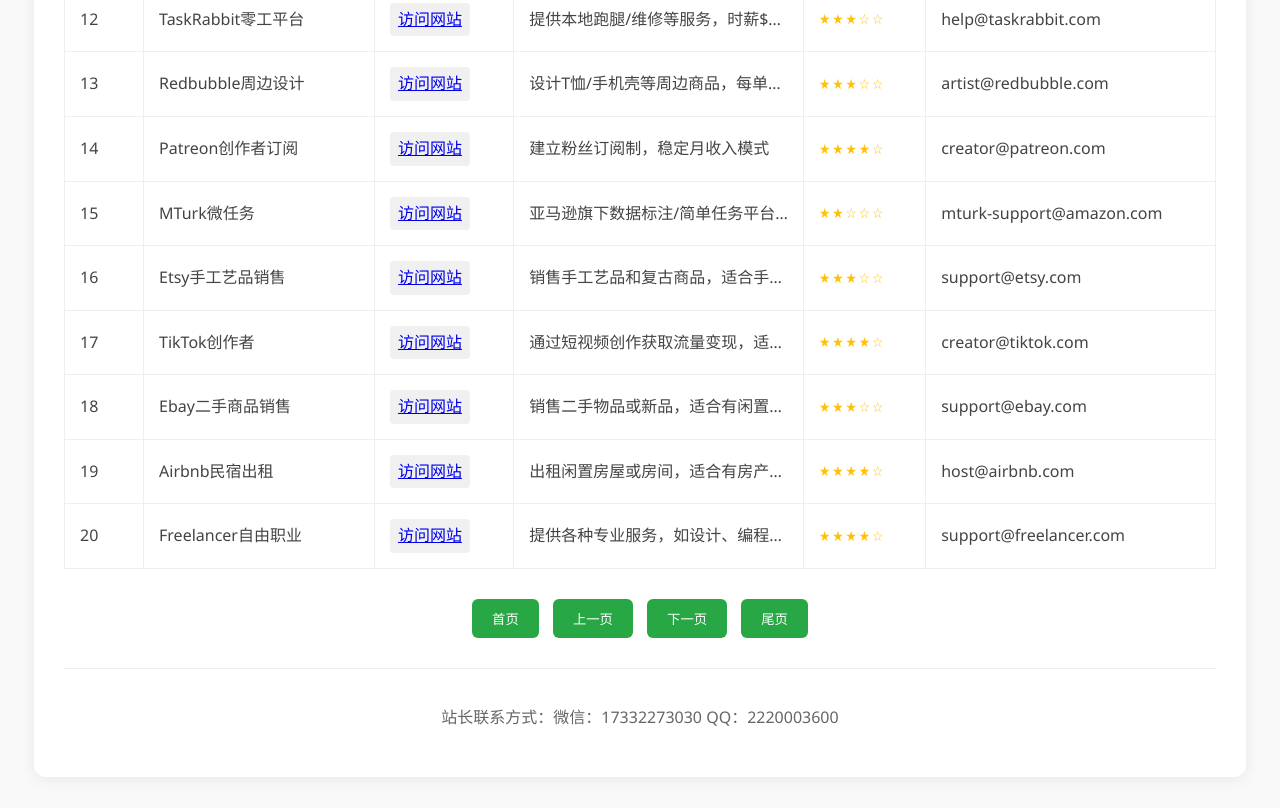
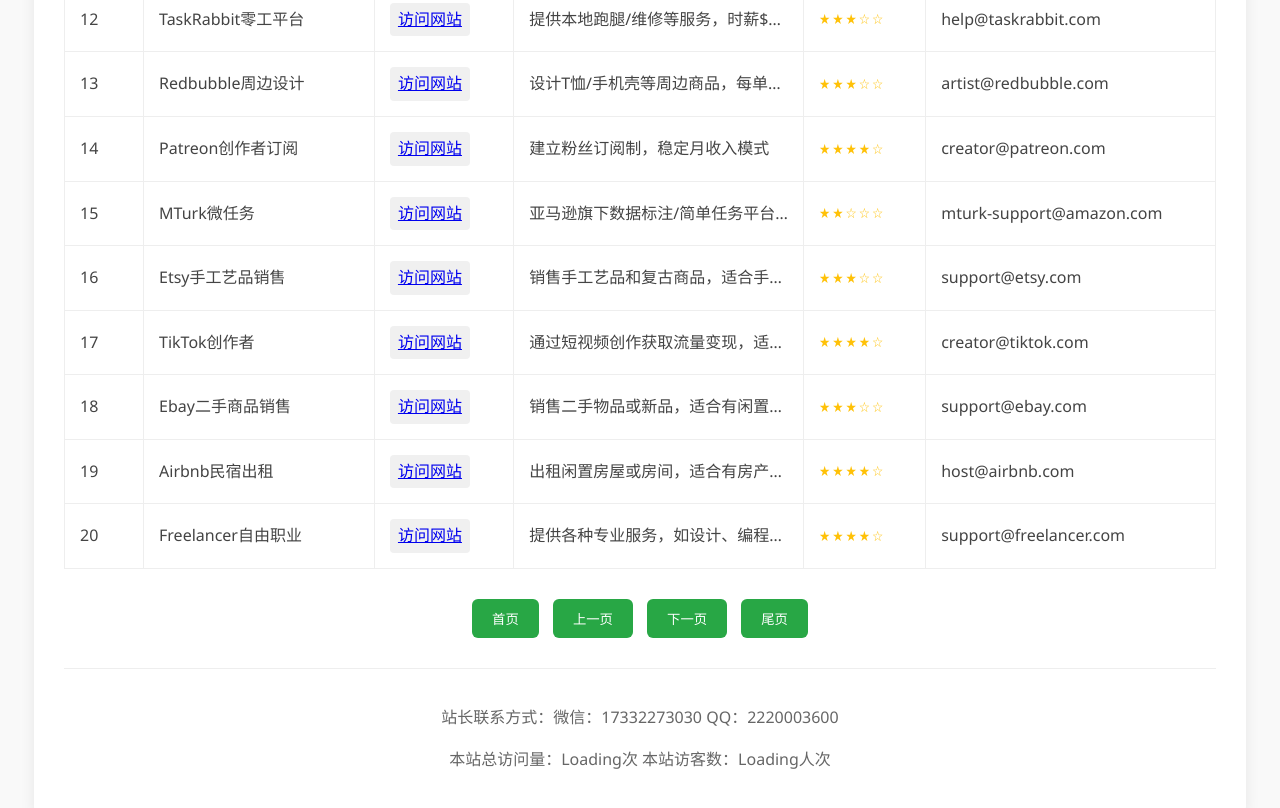
Before and after one commit to xnworld/anjing, a plain HTML site: page index.html in a window 1280 px wide. Shown: the part 1086-1894 px from the top of the page. Drawn offline with Linux system fonts and the light colour scheme.

Commit message:
Add files via upload

```diff
--- a/index.html
+++ b/index.html
@@ -754,6 +754,21 @@
         </div>
         <div class="footer">
             <p>站长联系方式：微信：17332273030 QQ：2220003600</p>
+
+
+
+<p>
+<span>
+  本站总访问量：<span id="vercount_value_site_pv">Loading</span>次
+</span>
+<span>
+  本站访客数：<span id="vercount_value_site_uv">Loading</span>人次
+</span>
+</p>
+
+
+
+
         </div>
     </div>
 
@@ -1889,6 +1904,15 @@
      crossorigin="anonymous"></script>
 
 
+  <!--   引入网站访问计数代码     Vercount     -->
+<script async src="https://cn.vercount.one/js"></script>
+
+
+
+
+
+
+
 </body>
 
 </html>
```
